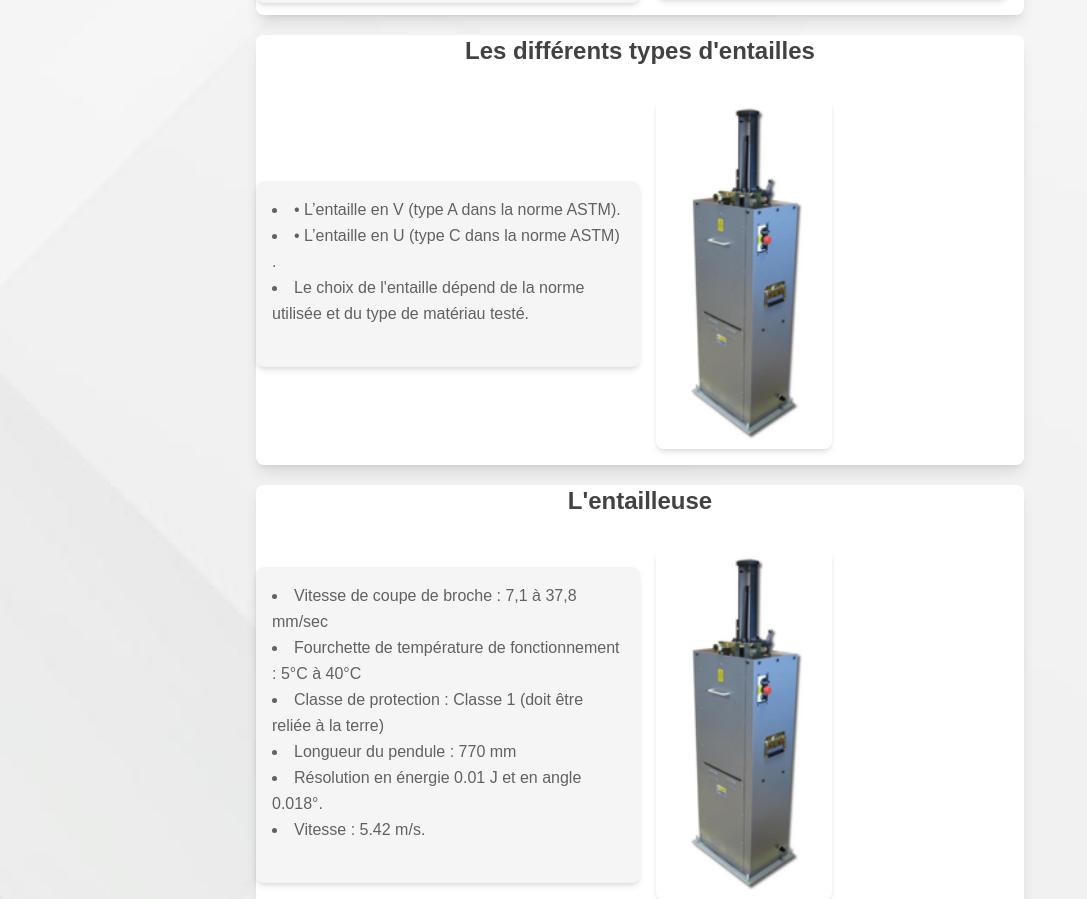
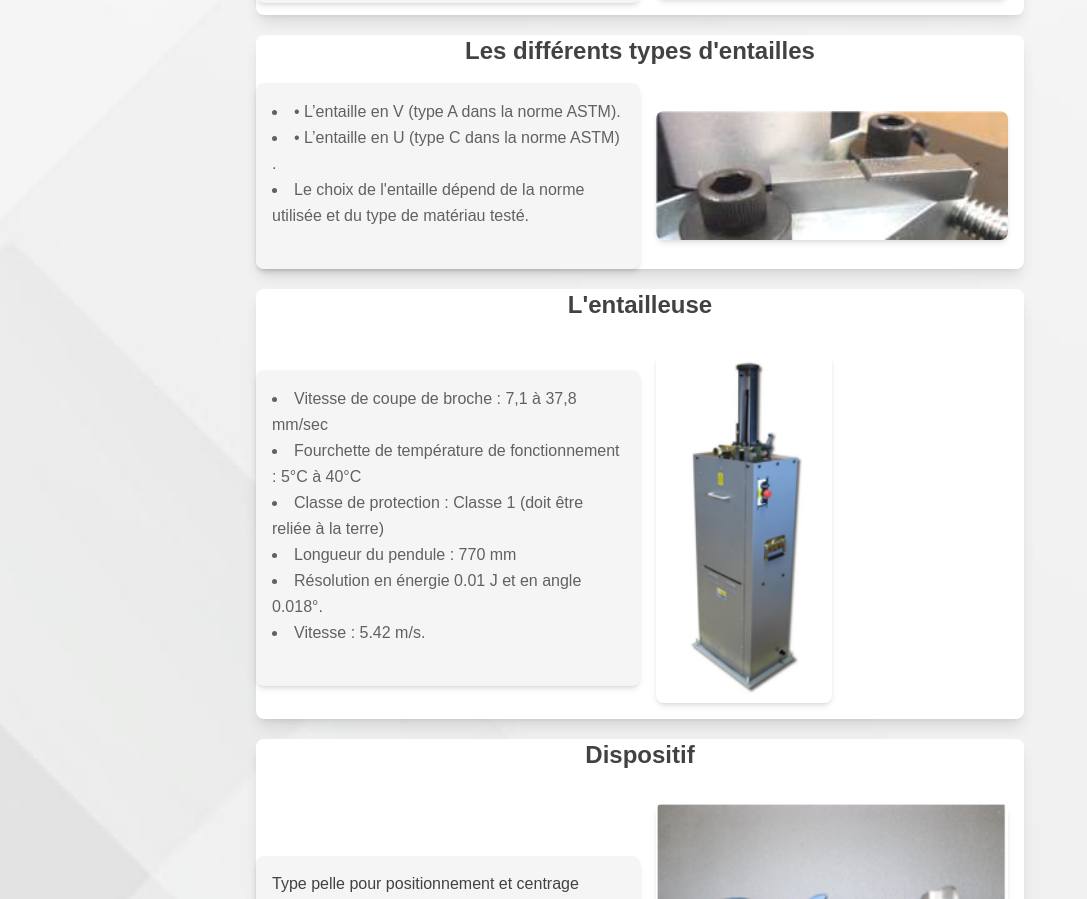
Before and after one commit to houssem255/first_projet, a Next.js app: page /resilience in a window 1280 px wide. Shown: the part 1782-2681 px from the top of the page, without its empty margins (0-1087 px from the left). Built offline with nearby package versions, Linux system fonts and the light colour scheme.

Commit message:
'ctimedzhoussem'

```diff
--- a/package.json
+++ b/package.json
@@ -20,6 +20,9 @@
     "@medusajs/ui": "^3.0.1",
     "@mui/material": "^6.1.1",
     "@react-google-maps/api": "^2.20.3",
+    "@react-three/drei": "^9.117.3",
+    "@react-three/fiber": "^8.17.10",
+    "@types/three": "^0.170.0",
     "axios": "^1.7.7",
     "bootstrap": "^5.3.3",
     "formidable": "^3.5.1",
@@ -40,7 +43,8 @@
     "slick-carousel": "^1.8.1",
     "styled-components": "^6.1.13",
     "swiper": "^11.1.14",
-    "swr": "^2.2.5"
+    "swr": "^2.2.5",
+    "three": "^0.170.0"
   },
   "devDependencies": {
     "@babel/core": "^7.25.2",
--- a/src/app/resilience/page.js
+++ b/src/app/resilience/page.js
@@ -36,7 +36,7 @@ const EtalonnagePage = () => {
           ],
         },
       ],
-      images: ["/Capture75.PNG"],
+      images: ["/Eprouvette 10mm avec entaille V 2 mm.png"],
     },
     {
       title: "L'entailleuse",
@@ -157,7 +157,7 @@ const EtalonnagePage = () => {
                   key={idx}
                   src={img}
                   alt={service.title}
-                  className={`w-full ${service.title === "Les différents types d'entailles" || service.title === "L'entailleuse"|| service.title === "• Échelle de Rockwell :" ? 'max-w-[50%]' : 'max-w-[500px]'} h-auto object-contain rounded-lg shadow-md transition-transform transform hover:scale-105`}
+                  className={`w-full ${service.title === "" || service.title === "L'entailleuse"|| service.title === "• Échelle de Rockwell :" ? 'max-w-[50%]' : 'max-w-[500px]'} h-auto object-contain rounded-lg shadow-md transition-transform transform hover:scale-105`}
                   initial={{ opacity: 0, scale: 0.8 }}
                   animate={{ opacity: 1, scale: 1 }}
                   transition={{ duration: 0.5 }}
```
Also changed, not shown: public/Eprouvette 10mm avec entaille V 2 mm.png (added), 1 other file (tests, documents, lock files or other folders).
